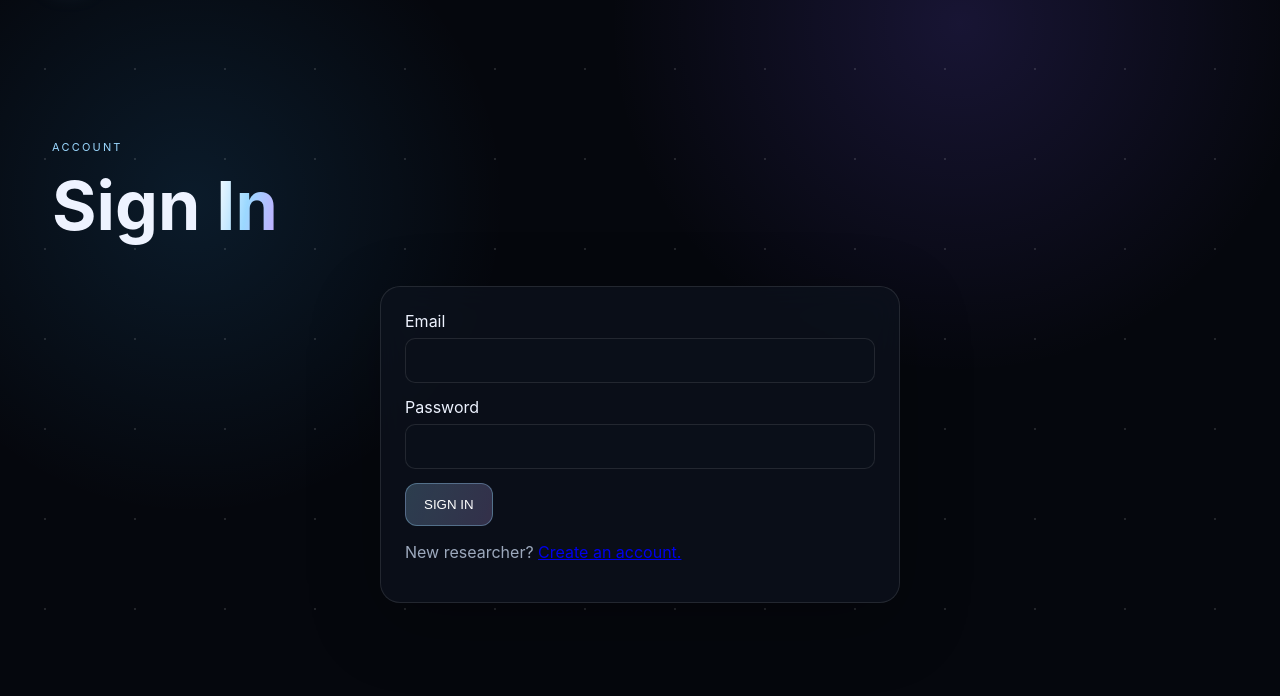
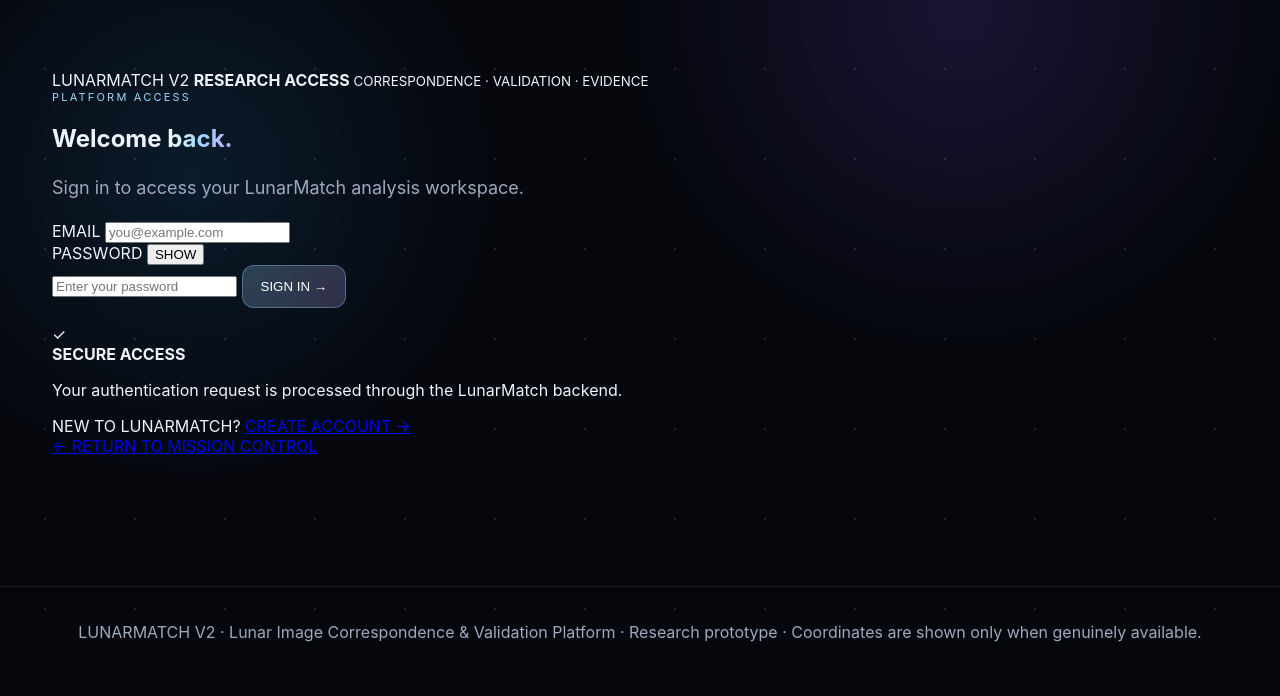
Before and after one commit to ss-samvir/LUNARMATCH-GRAND-MASTER, a Flask app: page /signin in a window 1280 px wide. Shown: the part 66-762 px from the top of the page. Run offline with Flask 3, Linux system fonts and the light colour scheme.

Commit message:
Update signin.html

```diff
--- a/templates/signin.html
+++ b/templates/signin.html
@@ -1 +1,240 @@
-{% extends 'base.html' %}{% block content %}<div class="pagehead"><div class="eyebrow">ACCOUNT</div><h1>Sign <span class="gradient">In</span></h1></div><form class="form card" data-auth="/api/signin"><label>Email</label><input name="email" type="email" required><label>Password</label><input name="password" type="password" required><button class="btn primary">SIGN IN</button><p id="msg" class="muted"></p><p class="muted">New researcher? <a href="/signup">Create an account.</a></p></form>{% endblock %}
+{% extends "base.html" %}
+
+{% block title %}
+LUNARMATCH V2 | Sign In
+{% endblock %}
+
+{% block content %}
+
+<section class="auth-page">
+
+    <!-- =========================================================
+         LEFT — BRAND / MISSION
+    ========================================================== -->
+
+    <div class="auth-visual">
+
+        <div class="auth-visual-grid"></div>
+
+        <div class="auth-orbit orbit-one"></div>
+        <div class="auth-orbit orbit-two"></div>
+        <div class="auth-orbit orbit-three"></div>
+
+        <div class="auth-moon">
+
+            <span class="auth-crater crater-one"></span>
+            <span class="auth-crater crater-two"></span>
+            <span class="auth-crater crater-three"></span>
+            <span class="auth-crater crater-four"></span>
+
+        </div>
+
+        <div class="auth-coordinate">
+
+            <span>
+                LUNARMATCH V2
+            </span>
+
+            <strong>
+                RESEARCH ACCESS
+            </strong>
+
+            <small>
+                CORRESPONDENCE · VALIDATION · EVIDENCE
+            </small>
+
+        </div>
+
+    </div>
+
+
+    <!-- =========================================================
+         RIGHT — SIGN IN
+    ========================================================== -->
+
+    <div class="auth-panel">
+
+        <div class="auth-panel-inner">
+
+            <div class="eyebrow">
+                PLATFORM ACCESS
+            </div>
+
+            <h1>
+                Welcome
+                <span class="gradient">back.</span>
+            </h1>
+
+            <p class="lead">
+                Sign in to access your LunarMatch analysis workspace.
+            </p>
+
+
+            <!-- =================================================
+                 LOGIN FORM
+            ================================================== -->
+
+            <form
+                id="signinForm"
+                data-auth="/api/login"
+                class="auth-form">
+
+                <label>
+
+                    <span>
+                        EMAIL
+                    </span>
+
+                    <input
+                        type="email"
+                        name="email"
+                        placeholder="you@example.com"
+                        autocomplete="email"
+                        required
+                    >
+
+                </label>
+
+
+                <label>
+
+                    <div class="password-label">
+
+                        <span>
+                            PASSWORD
+                        </span>
+
+                        <button
+                            type="button"
+                            id="togglePassword"
+                            class="password-toggle">
+
+                            SHOW
+
+                        </button>
+
+                    </div>
+
+                    <input
+                        id="signinPassword"
+                        type="password"
+                        name="password"
+                        placeholder="Enter your password"
+                        autocomplete="current-password"
+                        required
+                    >
+
+                </label>
+
+
+                <button
+                    class="btn primary auth-submit"
+                    type="submit">
+
+                    SIGN IN →
+
+                </button>
+
+
+                <p
+                    id="msg"
+                    class="auth-message"
+                    aria-live="polite">
+                </p>
+
+            </form>
+
+
+            <!-- =================================================
+                 SECURITY
+            ================================================== -->
+
+            <div class="auth-security">
+
+                <div class="security-icon">
+                    ✓
+                </div>
+
+                <div>
+
+                    <strong>
+                        SECURE ACCESS
+                    </strong>
+
+                    <p>
+                        Your authentication request is processed
+                        through the LunarMatch backend.
+                    </p>
+
+                </div>
+
+            </div>
+
+
+            <!-- =================================================
+                 REGISTER
+            ================================================== -->
+
+            <div class="auth-switch">
+
+                <span>
+                    NEW TO LUNARMATCH?
+                </span>
+
+                <a href="/contact">
+                    CREATE ACCOUNT →
+                </a>
+
+            </div>
+
+
+            <!-- =================================================
+                 RETURN
+            ================================================== -->
+
+            <a
+                href="/"
+                class="auth-back">
+
+                ← RETURN TO MISSION CONTROL
+
+            </a>
+
+        </div>
+
+    </div>
+
+</section>
+
+<script>
+
+document.addEventListener("DOMContentLoaded", function () {
+
+    const toggle = document.getElementById("togglePassword");
+    const password = document.getElementById("signinPassword");
+
+    if (toggle && password) {
+
+        toggle.addEventListener("click", function () {
+
+            if (password.type === "password") {
+
+                password.type = "text";
+                toggle.textContent = "HIDE";
+
+            } else {
+
+                password.type = "password";
+                toggle.textContent = "SHOW";
+
+            }
+
+        });
+
+    }
+
+});
+
+</script>
+
+{% endblock %}
```
